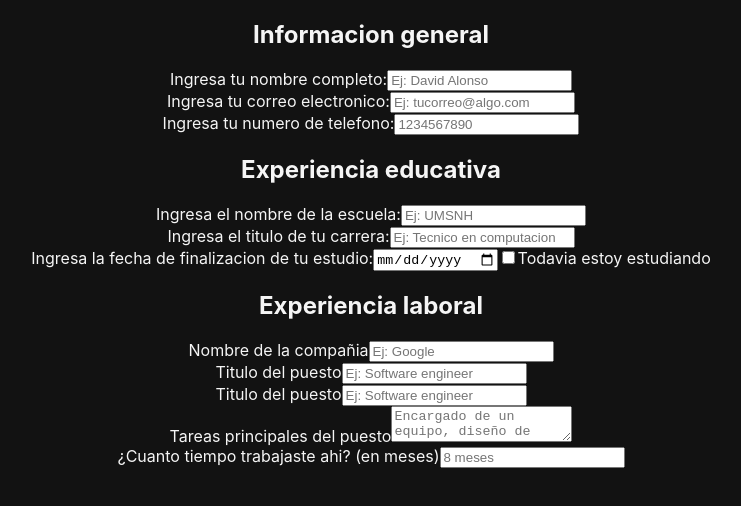
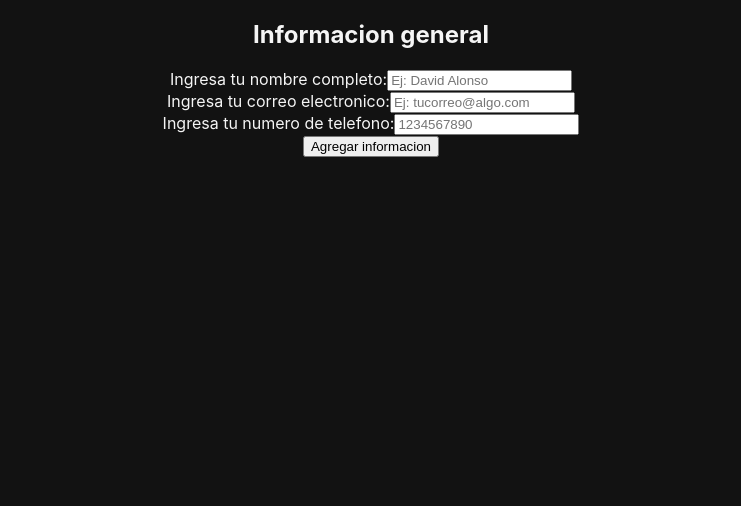
Before and after one commit to Darito97/cv-helper, a React (Create React App) app: page / in a window 1280 px wide. Shown: the top 506 px of the page, without its empty margins (269-1010 px from the left). Built offline with nearby package versions, Linux system fonts and the light colour scheme.

Commit message:
Agregado de funcionalidad a botones de enviado de formularios

```diff
--- a/src/App.js
+++ b/src/App.js
@@ -1,23 +1,29 @@
 import "./App.css";
 import React from "react";
 
-import Forms from './components/Forms'
+import Forms from "./components/Forms";
 
 class App extends React.Component {
   constructor() {
-    super()
+    super();
     this.state = {
       renderedComponent: "getInformation",
     };
     this.ChangeRenderedComponent = this.ChangeRenderedComponent.bind(this);
   }
-  ChangeRenderedComponent(componentToRender){
-
+  ChangeRenderedComponent(componentToRender) {
+    this.setState({
+      renderedComponent: componentToRender
+    })
   }
   render() {
     return (
       <div className="App">
-        {this.state.renderedComponent === "getInformation" ? <Forms /> : "Mostrar info"}
+        {this.state.renderedComponent === "getInformation" ? (
+          <Forms ChangeRenderedComponent={(nameOfComponent) => this.ChangeRenderedComponent(nameOfComponent)} />
+        ) : (
+          "Mostrar info"
+        )}
       </div>
     );
   }
--- a/src/components/ExperienceForm.js
+++ b/src/components/ExperienceForm.js
@@ -1,6 +1,19 @@
 import React, { Component } from "react";
 
 export default class ExperienceForm extends Component {
+  constructor(props) {
+    super(props);
+    this.LastForm = this.LastForm.bind(this);
+    this.ShowInformation = this.ShowInformation.bind(this)
+  }
+  LastForm(e) {
+    e.preventDefault();
+    this.props.formRendered("SchoolForm");
+  }
+  ShowInformation(e){
+    e.preventDefault()
+    this.props.ChangeRenderedComponent('showInformation')
+  }
   render() {
     return (
       <form className="forms__form">
@@ -46,6 +59,13 @@ export default class ExperienceForm extends Component {
           </label>
           <input type="text" name="jobTitme" placeholder="8 meses" />
         </div>
+        <button
+          type="submit"
+          className="form__button-submit"
+          onClick={(e) => this.ShowInformation(e)}
+        >
+          Agregar informacion
+        </button>
       </form>
     );
   }
--- a/src/components/Forms.js
+++ b/src/components/Forms.js
@@ -5,12 +5,28 @@ import SchoolForm from "./SchoolForm";
 import ExperienceForm from "./ExperienceForm";
 
 class Forms extends React.Component {
+  constructor(props) {
+    super(props);
+    this.state = {
+      formRendered: props.formRendered || "GeneralForm",
+    };
+    this.ChangeFormRendered = this.ChangeFormRendered.bind(this);
+  }
+  ChangeFormRendered(nameOfForm) {
+    this.setState({
+      formRendered: nameOfForm,
+    });
+  }
   render() {
     return (
       <div className="App__form">
-        <GeneralForm />
-        <SchoolForm />
-        <ExperienceForm />
+        {this.state.formRendered === "GeneralForm" ? (
+          <GeneralForm formRendered={this.ChangeFormRendered} />
+        ) : this.state.formRendered === "SchoolForm" ? (
+          <SchoolForm formRendered={this.ChangeFormRendered} />
+        ) : (
+          <ExperienceForm formRendered={this.ChangeFormRendered} ChangeRenderedComponent={this.props.ChangeRenderedComponent}/>
+        )}
       </div>
     );
   }
--- a/src/components/GeneralForm.js
+++ b/src/components/GeneralForm.js
@@ -1,6 +1,14 @@
 import React, { Component } from "react";
 
 export default class GeneralForm extends Component {
+  constructor(props) {
+    super(props);
+    this.NextForm = this.NextForm.bind(this)
+  }
+  NextForm(e){
+    e.preventDefault()
+    this.props.formRendered('SchoolForm')
+  }
   render() {
     return (
       <form className="forms__form">
@@ -38,6 +46,13 @@ export default class GeneralForm extends Component {
             placeholder="1234567890"
           />
         </div>
+        <button
+          type="submit"
+          className="form__button-submit"
+          onClick={e => this.NextForm(e)}
+        >
+          Agregar informacion
+        </button>
       </form>
     );
   }
--- a/src/components/SchoolForm.js
+++ b/src/components/SchoolForm.js
@@ -1,6 +1,14 @@
 import React, { Component } from "react";
 
 export default class SchoolForm extends Component {
+  constructor(props) {
+    super(props);
+    this.NextForm = this.NextForm.bind(this);
+  }
+  NextForm(e) {
+    e.preventDefault();
+    this.props.formRendered("ExperienceForm");
+  }
   render() {
     return (
       <form className="forms__form">
@@ -35,6 +43,13 @@ export default class SchoolForm extends Component {
           <input type="checkbox" name="stillStuding" />
           <label htmlFor="stillStuding">Todavia estoy estudiando</label>
         </div>
+        <button
+          type="submit"
+          className="form__button-submit"
+          onClick={(e) => this.NextForm(e)}
+        >
+          Agregar informacion
+        </button>
       </form>
     );
   }
```
